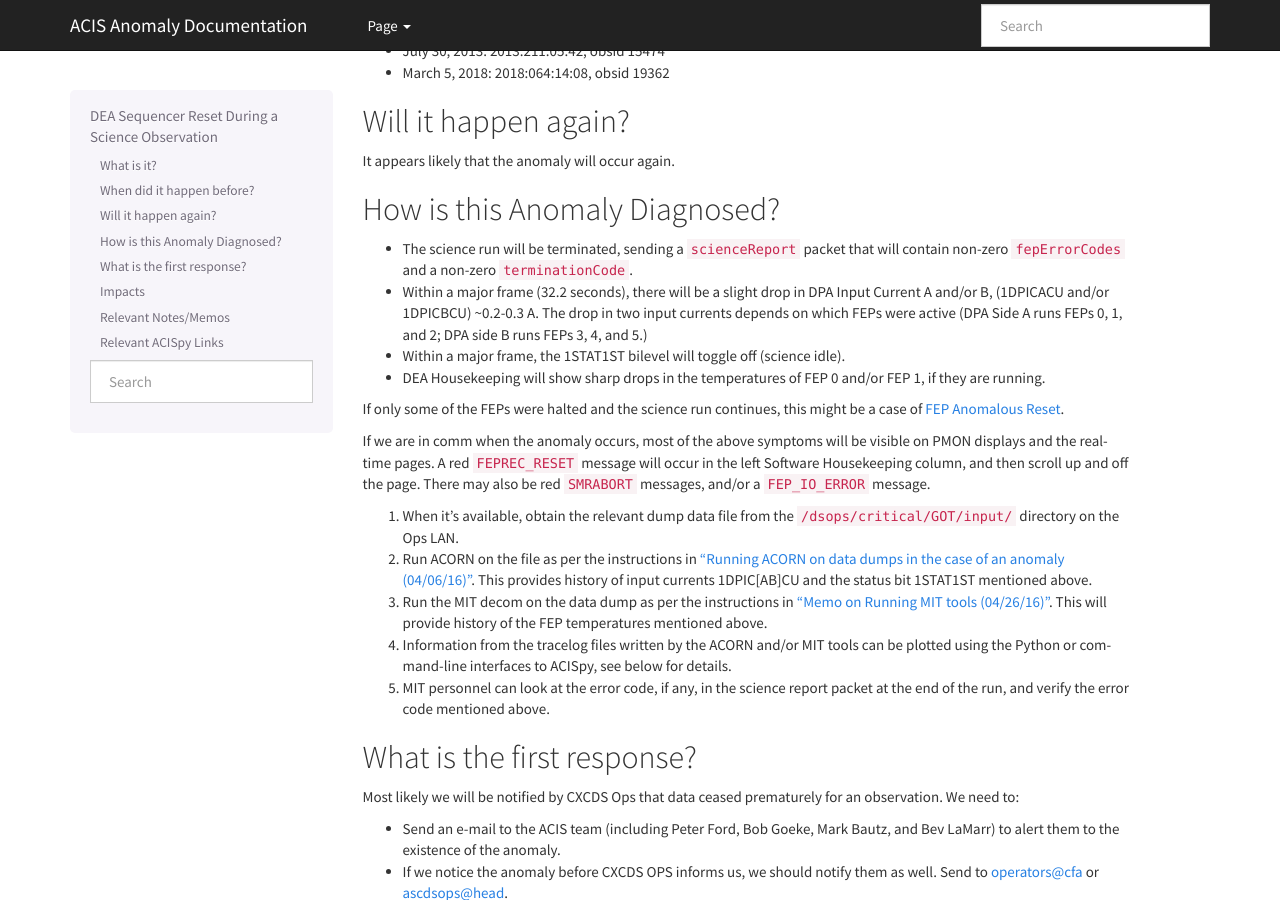
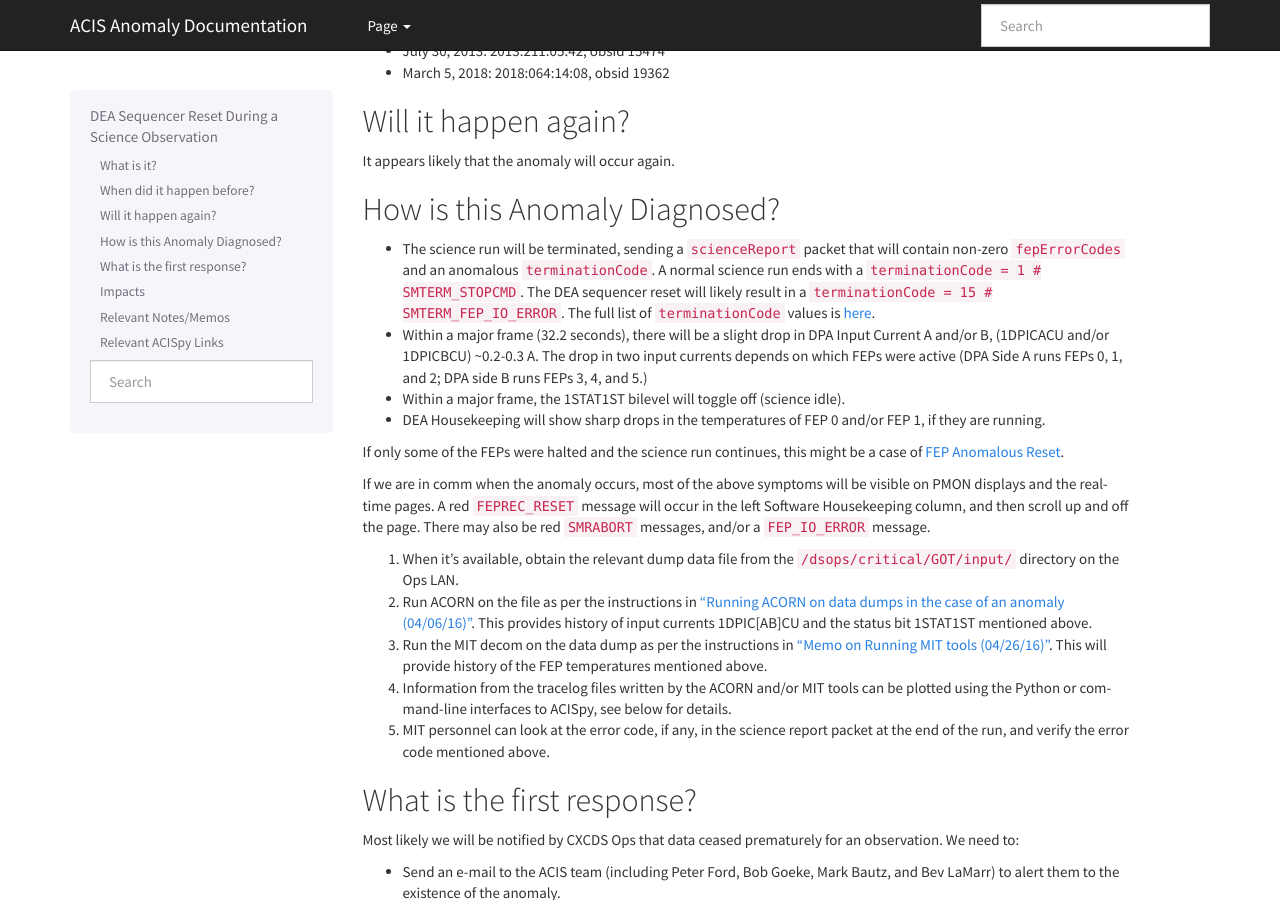
Before and after one commit to acisops/acis_anomaly_pages, a Sphinx documentation site: the page built from source/dea_seq_reset.rst, in a window 1280 px wide and 900 px high, scrolled down 356 px. Built offline with Sphinx 7.4.7, drawn with Linux system fonts in a browser that asks for light colours.

Commit message:
Update to dea_seq_reset
Fixed scienceReport terminationCode discussion.

```diff
--- a/source/dea_seq_reset.rst
+++ b/source/dea_seq_reset.rst
@@ -28,7 +28,7 @@ How is this Anomaly Diagnosed?
 ------------------------------
 
 * The science run will be terminated, sending a ``scienceReport`` packet that will contain
-  non-zero ``fepErrorCodes`` and a non-zero ``terminationCode``.
+  non-zero ``fepErrorCodes`` and an anomalous ``terminationCode``.  A normal science run ends with a ``terminationCode = 1 # SMTERM_STOPCMD``.  The DEA sequencer reset will likely result in a ``terminationCode = 15 # SMTERM_FEP_IO_ERROR``.  The full list of ``terminationCode`` values is `here <http://acis.mit.edu/acis/ipcl/ipcl_notes.html#HDR31a>`_.
 * Within a major frame (32.2 seconds), there will be a slight drop in DPA Input Current A and/or B,
   (1DPICACU and/or 1DPICBCU) ~0.2-0.3 A. The drop in two input currents depends on which FEPs
   were active (DPA Side A runs FEPs 0, 1, and 2; DPA side B runs FEPs 3, 4, and 5.)
```
